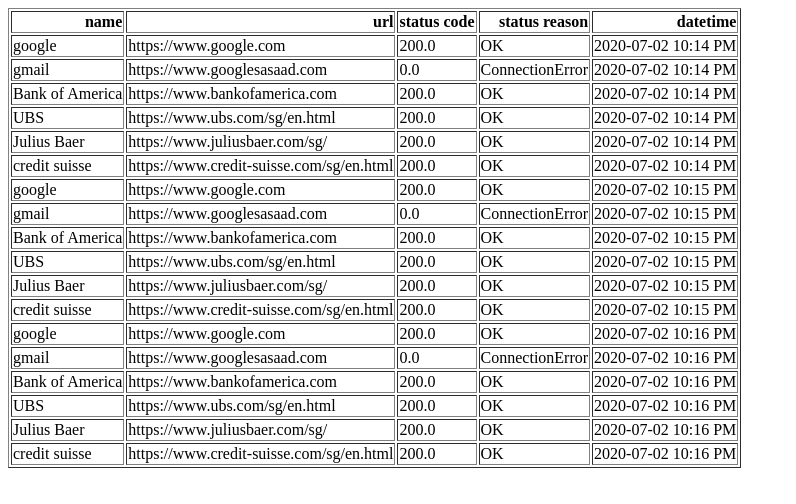
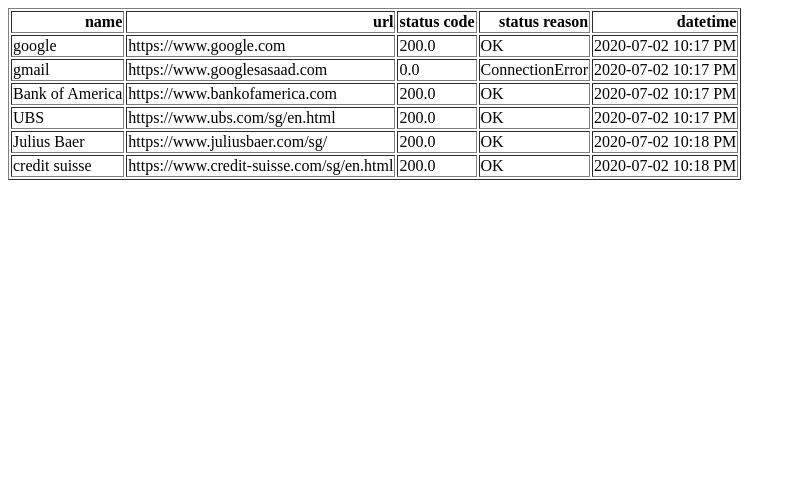
Before and after one commit to mysticrenji/python-servicemonitor, a plain HTML site: page 01.servicemonitor/staticfiles/index.html in a window 1280 px wide. Shown: the whole page, without its empty margins (0-796 px from the left). Drawn offline with Linux system fonts and the light colour scheme.

```diff
--- a/01.servicemonitor/staticfiles/index.html
+++ b/01.servicemonitor/staticfiles/index.html
@@ -14,126 +14,42 @@
       <td>https://www.google.com</td>
       <td>200.0</td>
       <td>OK</td>
-      <td>2020-07-02 10:14 PM</td>
+      <td>2020-07-02 10:17 PM</td>
     </tr>
     <tr>
       <td>gmail</td>
       <td>https://www.googlesasaad.com</td>
       <td>0.0</td>
       <td>ConnectionError</td>
-      <td>2020-07-02 10:14 PM</td>
+      <td>2020-07-02 10:17 PM</td>
     </tr>
     <tr>
       <td>Bank of America</td>
       <td>https://www.bankofamerica.com</td>
       <td>200.0</td>
       <td>OK</td>
-      <td>2020-07-02 10:14 PM</td>
+      <td>2020-07-02 10:17 PM</td>
     </tr>
     <tr>
       <td>UBS</td>
       <td>https://www.ubs.com/sg/en.html</td>
       <td>200.0</td>
       <td>OK</td>
-      <td>2020-07-02 10:14 PM</td>
+      <td>2020-07-02 10:17 PM</td>
     </tr>
     <tr>
       <td>Julius Baer</td>
       <td>https://www.juliusbaer.com/sg/</td>
       <td>200.0</td>
       <td>OK</td>
-      <td>2020-07-02 10:14 PM</td>
+      <td>2020-07-02 10:18 PM</td>
     </tr>
     <tr>
       <td>credit suisse</td>
       <td>https://www.credit-suisse.com/sg/en.html</td>
       <td>200.0</td>
       <td>OK</td>
-      <td>2020-07-02 10:14 PM</td>
-    </tr>
-    <tr>
-      <td>google</td>
-      <td>https://www.google.com</td>
-      <td>200.0</td>
-      <td>OK</td>
-      <td>2020-07-02 10:15 PM</td>
-    </tr>
-    <tr>
-      <td>gmail</td>
-      <td>https://www.googlesasaad.com</td>
-      <td>0.0</td>
-      <td>ConnectionError</td>
-      <td>2020-07-02 10:15 PM</td>
-    </tr>
-    <tr>
-      <td>Bank of America</td>
-      <td>https://www.bankofamerica.com</td>
-      <td>200.0</td>
-      <td>OK</td>
-      <td>2020-07-02 10:15 PM</td>
-    </tr>
-    <tr>
-      <td>UBS</td>
-      <td>https://www.ubs.com/sg/en.html</td>
-      <td>200.0</td>
-      <td>OK</td>
-      <td>2020-07-02 10:15 PM</td>
-    </tr>
-    <tr>
-      <td>Julius Baer</td>
-      <td>https://www.juliusbaer.com/sg/</td>
-      <td>200.0</td>
-      <td>OK</td>
-      <td>2020-07-02 10:15 PM</td>
-    </tr>
-    <tr>
-      <td>credit suisse</td>
-      <td>https://www.credit-suisse.com/sg/en.html</td>
-      <td>200.0</td>
-      <td>OK</td>
-      <td>2020-07-02 10:15 PM</td>
-    </tr>
-    <tr>
-      <td>google</td>
-      <td>https://www.google.com</td>
-      <td>200.0</td>
-      <td>OK</td>
-      <td>2020-07-02 10:16 PM</td>
-    </tr>
-    <tr>
-      <td>gmail</td>
-      <td>https://www.googlesasaad.com</td>
-      <td>0.0</td>
-      <td>ConnectionError</td>
-      <td>2020-07-02 10:16 PM</td>
-    </tr>
-    <tr>
-      <td>Bank of America</td>
-      <td>https://www.bankofamerica.com</td>
-      <td>200.0</td>
-      <td>OK</td>
-      <td>2020-07-02 10:16 PM</td>
-    </tr>
-    <tr>
-      <td>UBS</td>
-      <td>https://www.ubs.com/sg/en.html</td>
-      <td>200.0</td>
-      <td>OK</td>
-      <td>2020-07-02 10:16 PM</td>
-    </tr>
-    <tr>
-      <td>Julius Baer</td>
-      <td>https://www.juliusbaer.com/sg/</td>
-      <td>200.0</td>
-      <td>OK</td>
-      <td>2020-07-02 10:16 PM</td>
-    </tr>
-    <tr>
-      <td>credit suisse</td>
-      <td>https://www.credit-suisse.com/sg/en.html</td>
-      <td>200.0</td>
-      <td>OK</td>
-      <td>2020-07-02 10:16 PM</td>
+      <td>2020-07-02 10:18 PM</td>
     </tr>
   </tbody>
 </table>
```
